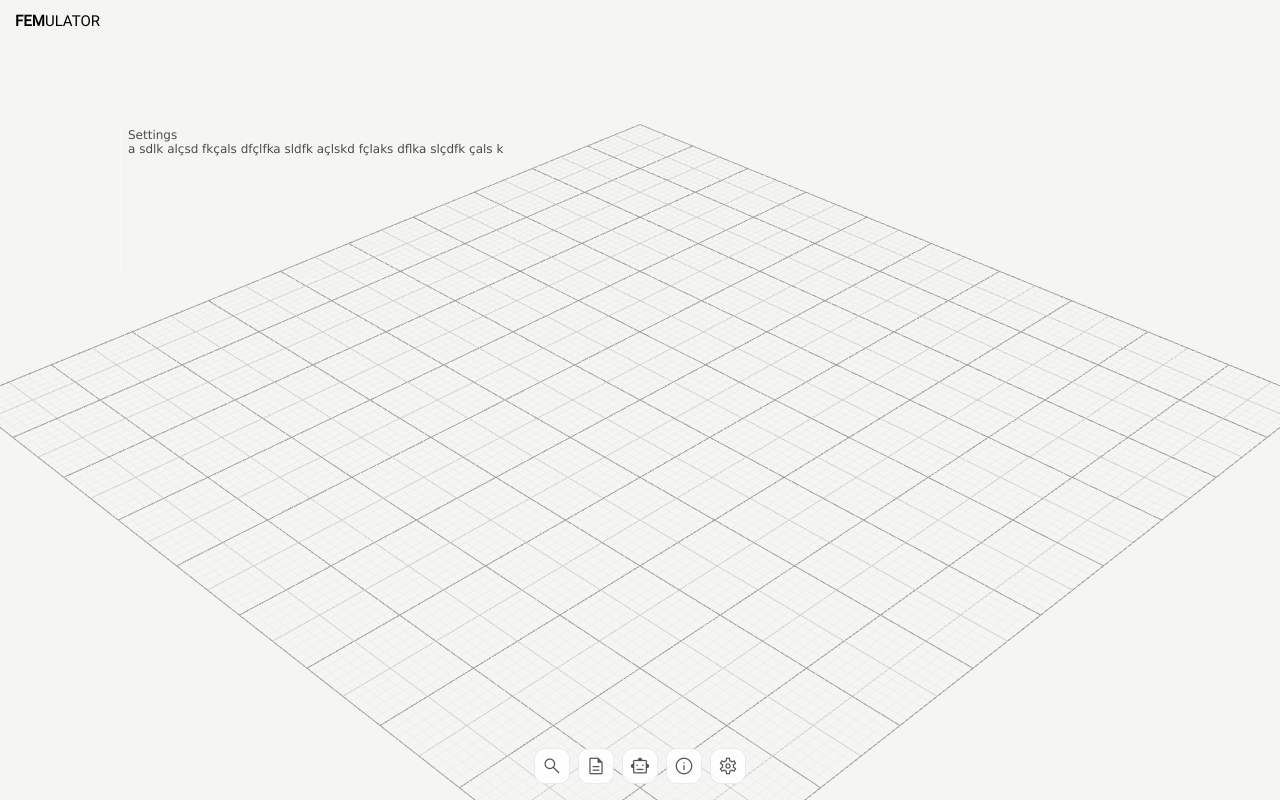
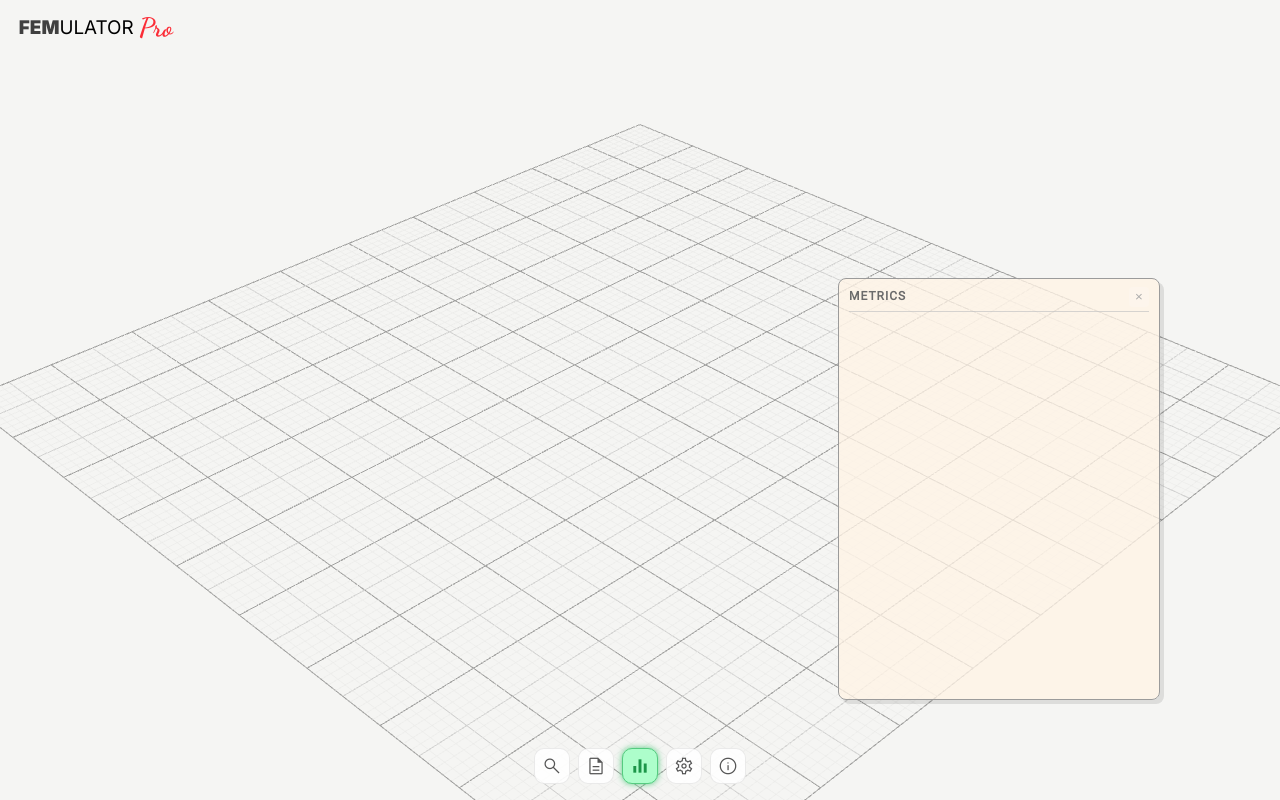
Before and after one commit to logus2k/3draw, a plain HTML site: page index.html in a window 1280 px wide. Drawn offline with Linux system fonts and the light colour scheme.

Commit message:
First version of baseline

```diff
--- a/index.html
+++ b/index.html
@@ -1,5 +1,6 @@
 <!DOCTYPE html>
 <html lang="en">
+
 <head>
 	<meta charset="UTF-8" />
 	<title>Three.js Grid + HTML Overlay</title>
@@ -11,6 +12,7 @@
 
 	<script type="text/javascript" src="./library/moveable.min.js"></script>
 </head>
+
 <body>
 
 	<div id="root">
@@ -18,12 +20,30 @@
 		<div id="ui-layer">
 			<div id="overlay">
 
-			<div id="application-logo" class="application-logo"><b>FEM</b>ULATOR</div>
+				<div>
+					<svg width="220" height="50" viewBox="0 0 350 70" xmlns="http://www.w3.org/2000/svg">
+						<defs>
+							<style type="text/css">
+								@import url('https://fonts.googleapis.com/css2?family=Dancing+Script:wght@700&amp;family=Inter:wght@400;900&amp;display=swap');
+							</style>
+						</defs>
+						<text x="30" y="50" font-family="'Inter', -apple-system, BlinkMacSystemFont, 'Segoe UI', Roboto, sans-serif" font-size="30" fill="currentColor">
+							<tspan font-weight="900" fill="#404040">FEM</tspan><tspan font-weight="400">ULATOR</tspan>
+							<tspan dx="0" dy="3" font-family="'Dancing Script', cursive" font-size="42" fill="#FB2C36">Pro</tspan>
+						</text>
+					</svg>
+				</div>
+
 				<div id="application-menu-container"></div>
 
-			<div class="hud moveable-window" id="settings-window">
-				<div class="hud-header">Settings</div>
-				<div class="hud-body">a sdlk alçsd fkçals dfçlfka sldfk açlskd fçlaks dflka slçdfk çals k</div>
+				<div class="hud metrics visible" id="hud-metrics" style="z-index: 15;">
+
+					<h1>METRICS</h1>
+					<div class="sep"></div>
+
+					<div class="metrics-container">
+					</div>
+
 				</div>
 
 			</div>
@@ -41,4 +61,5 @@
 	<script type="module" src="./script/moveable.init.js"></script>
 
 </body>
+
 </html>
--- a/script/menu.init.js
+++ b/script/menu.init.js
@@ -3,13 +3,13 @@ import { MenuManager } from './menu.manager.js';
 const menuManager = new MenuManager({
 	menuTargetId: "application-menu-container",
 	menuPosition: "bottom-center",
-	iconSize: 42,
+	iconSize: 36,
 	menuMargin: 16,
 	initialVisibility: {
 		settings: false,
 		search: false,
 		data: false,
-		assistant: false,
+		metrics: true,
 		about: false
 	}
 });
--- a/script/menu.manager.js
+++ b/script/menu.manager.js
@@ -18,10 +18,10 @@ export class MenuManager {
     constructor(config = {}) {
         this.cfg = {
             menuTargetId: config.menuTargetId || 'application-menu-container',
-            menuPosition: config.menuPosition || 'top-right',
+            menuPosition: config.menuPosition || 'bottom-center',
             iconSize: config.menuIconSize || 36,
             margin: config.menuMargin || 16,
-            panelIds: config.panelIds || ['search', 'data', 'assistant', 'about', 'settings'],
+            panelIds: config.panelIds || ['search', 'data', 'metrics', 'about', 'settings'],
             initialVisibility: config.initialVisibility || {},
         };
 
@@ -37,6 +37,8 @@ export class MenuManager {
         this.#initMenu();
         this.#initPanels();
         this.#applyInitialVisibility();
+
+        window.addEventListener('resize', () => this.#handleWindowResize());
     }
 
     // ------------------ public API ------------------
@@ -70,9 +72,9 @@ export class MenuManager {
         const items = [
             { id: 'search', icon: 'search', label: 'Search' },
             { id: 'data', icon: 'description', label: 'Data Explorer' },
-            { id: 'assistant', icon: 'smart_toy', label: 'Assistant' },
+            { id: 'metrics', icon: 'equalizer', label: 'Metrics' },
+            { id: 'settings', icon: 'settings', label: 'Settings' },
             { id: 'about', icon: 'info', label: 'About' },
-            { id: 'settings', icon: 'settings', label: 'Settings' }
         ];
 
         items.forEach(({ id, icon, label }) => {
@@ -101,26 +103,29 @@ export class MenuManager {
             const el = document.getElementById(`hud-${id}`);
             if (!el) return;
             this.panels[id] = el;
-            if (!getComputedStyle(el).position || getComputedStyle(el).position === 'static') {
-                el.style.position = 'absolute';
+
+            // Ensure we always have a close button with a working listener
+            let close = el.querySelector('.pm-close');
+            if (!close) {
+                close = document.createElement('button');
+                close.className = 'pm-close';
+                close.textContent = '×';
+                el.appendChild(close);
             }
 
-            if (!el.querySelector('.pm-close')) {
-                const close = document.createElement('button');
-                close.className = 'pm-close';
-                close.textContent = '×';
-                close.addEventListener('click', (e) => {
-                    e.stopPropagation();
-                    this.#setPanelDisplay(id, false);
-                    this.#syncMenuBtn(id, false);
-                });
-                el.appendChild(close);
-            }
+            // Always (re)attach the listener to ensure it works with this instance
+            close.onclick = (e) => {
+                e.preventDefault();
+                e.stopPropagation();
+                this.#setPanelDisplay(id, false);
+                this.#syncMenuBtn(id, false);
+            };
 
             this.#makeDraggable(el, id);
 
             el.addEventListener('mousedown', () => {
-                this.topZ += 1; el.style.zIndex = String(this.topZ);
+                this.topZ += 1;
+                el.style.zIndex = String(this.topZ);
             });
         });
     }
@@ -133,33 +138,48 @@ export class MenuManager {
         }
 
         const existingMoveable = this.moveables.get(panel);
-
         if (existingMoveable) {
             existingMoveable.destroy();
             this.moveables.delete(panel);
         }
 
-        const root = document.body;
-        const cs = getComputedStyle(panel);
+        // 1. Capture the current rendered position on screen
+        const rect = panel.getBoundingClientRect();
 
-        if (!cs.position || cs.position === 'static') {
-            panel.style.position = 'absolute';
-            panel.style.transform = 'translate(0px, 0px)';
-        }
+        // 2. Normalize positioning to Top-Left
+        // This stops the 'shaking' caused by bottom/right/align-self CSS anchors
+        panel.style.top = `${rect.top}px`;
+        panel.style.left = `${rect.left}px`;
+        panel.style.bottom = 'auto';
+        panel.style.right = 'auto';
+        panel.style.margin = '0';
+        panel.style.position = 'absolute';
+
+        // Reset transform to 0,0 since we just moved the element's actual top/left
+        panel.style.transform = 'translate(0px, 0px)';
 
         const isResizable = (id !== 'settings' && id !== 'about');
         const headerEl = panel.querySelector('h1');
 
-        const mv = new Moveable(root, {
+        const mv = new Moveable(document.body, {
             target: panel,
             draggable: true,
             resizable: isResizable,
-            origin: false
+            origin: false,
+            // NEW: Constraint properties
+            snappable: true,
+            bounds: {
+                left: 0,
+                top: 0,
+                right: window.innerWidth,
+                bottom: window.innerHeight
+            }
         });
 
         let allowDrag = false;
 
-        const pos = this.positions.get(panel) || { x: 0, y: 0 };
+        // Initialize or reset position tracker to 0,0 because we normalized the top/left above
+        const pos = { x: 0, y: 0 };
         this.positions.set(panel, pos);
 
         mv.on('dragStart', e => {
@@ -167,9 +187,7 @@ export class MenuManager {
             allowDrag = !!(headerEl && t && (t === headerEl || headerEl.contains(t)));
             if (!allowDrag) { e.stop && e.stop(); return; }
 
-            // seed draggable with the current translate so there's no initial jump
             if (e.set) e.set([pos.x, pos.y]);
-
             e.inputEvent.stopPropagation();
         })
         .on('drag', e => {
@@ -182,27 +200,26 @@ export class MenuManager {
             allowDrag = false;
         })
         .on('resizeStart', e => {
-            // seed resizable’s internal drag with the *current* translate
             e.setOrigin(['%', '%']);
             if (e.dragStart) e.dragStart.set([pos.x, pos.y]);
         })
         .on('resize', e => {
             const { target, width, height, drag } = e;
-            const [bx, by] = drag.beforeTranslate;
 
             target.style.width = `${width}px`;
             target.style.height = `${height}px`;
-            target.style.transform = `translate(${bx}px, ${by}px)`;
 
-            pos.x = bx; pos.y = by;
+            const [x, y] = drag.beforeTranslate;
+            target.style.transform = `translate(${x}px, ${y}px)`;
+
+            pos.x = x;
+            pos.y = y;
         })
-        .on('resizeEnd', e => {
-            this.#applyControlStyles(mv);
+        .on('resizeEnd', () => {
             mv.updateRect();
         });
 
         this.moveables.set(panel, mv);
-
         mv.updateRect();
         this.#applyControlStyles(mv);
     }
@@ -289,4 +306,48 @@ export class MenuManager {
         const b = btns[idx];
         if (b) b.classList.toggle('active', !!active);
     }
+
+    #handleWindowResize() {
+        const newBounds = {
+            left: 0,
+            top: 0,
+            right: window.innerWidth,
+            bottom: window.innerHeight
+        };
+
+        this.moveables.forEach((mv, panel) => {
+            // 1. Update the Moveable instance bounds
+            mv.bounds = newBounds;
+
+            // 2. Get current position data
+            const rect = panel.getBoundingClientRect();
+            const pos = this.positions.get(panel) || { x: 0, y: 0 };
+
+            let adjustedX = pos.x;
+            let adjustedY = pos.y;
+
+            // 3. Logic to "push" the window back inside if the browser shrank
+            // Check right edge
+            if (rect.right > window.innerWidth) {
+                adjustedX -= (rect.right - window.innerWidth);
+            }
+            // Check bottom edge
+            if (rect.bottom > window.innerHeight) {
+                adjustedY -= (rect.bottom - window.innerHeight);
+            }
+            // Ensure it doesn't go past top/left (0,0)
+            if (rect.left < 0) adjustedX -= rect.left;
+            if (rect.top < 0) adjustedY -= rect.top;
+
+            // 4. Apply adjustments if needed
+            if (adjustedX !== pos.x || adjustedY !== pos.y) {
+                pos.x = adjustedX;
+                pos.y = adjustedY;
+                panel.style.transform = `translate(${pos.x}px, ${pos.y}px)`;
+            }
+
+            // 5. Refresh Moveable's internal cache
+            mv.updateRect();
+        });
+    }
 }
--- a/script/scene.js
+++ b/script/scene.js
@@ -6,7 +6,7 @@ export class MillimetricScene {
         this.container = container;
 
         this.scene = new THREE.Scene();
-        this.scene.background = new THREE.Color(0xf5f5f3);
+        this.scene.background = new THREE.Color(0xf5f5f3); // Light theme background
 
         this.camera = new THREE.PerspectiveCamera(
             25,
@@ -16,43 +16,59 @@ export class MillimetricScene {
         );
 
         // Renderer Setup
-        this.renderer = new THREE.WebGLRenderer({ antialias: true });
-        this.renderer.setPixelRatio(window.devicePixelRatio);
+        this.renderer = new THREE.WebGLRenderer({
+            antialias: true,
+            powerPreference: "low-power" // Prefers integrated GPU to save energy
+        });
+
+        // Limit pixel ratio to 2. High-DPI (Retina) screens often
+        // try to render 3x or 4x, which destroys GPU performance.
+        this.renderer.setPixelRatio(Math.min(window.devicePixelRatio, 2));
         this.renderer.setSize(container.clientWidth, container.clientHeight);
         container.appendChild(this.renderer.domElement);
 
         // Controls Setup
         this.controls = new OrbitControls(this.camera, this.renderer.domElement);
-        this.controls.enableDamping = true;
-        this.controls.dampingFactor = 0.08;
+
+        // DISABLING DAMPING: This ensures that when you stop moving the mouse,
+        // the 'change' event stops firing immediately, dropping GPU usage to 0%.
+        this.controls.enableDamping = false;
+
         this.controls.screenSpacePanning = false;
-
-        // FIX: Set minDistance low (1) to prevent clamping the calculated "zoom-in" position
         this.controls.minDistance = 1;
         this.controls.maxDistance = 1000;
-        this.controls.maxPolarAngle = Math.PI / 2.0
+        this.controls.maxPolarAngle = Math.PI / 2.0;
+
+        // ---------------------------------------------------------
+        // ON-DEMAND RENDERING: No requestAnimationFrame loop.
+        // The scene only draws when the camera actually moves.
+        // ---------------------------------------------------------
+        this.controls.addEventListener('change', () => this.render());
 
         this.#addLights();
         this.#addMillimetricGrid();
-
-        // Use #onResize to set the initial position/aspect ratio
         this.#onResize();
 
         window.addEventListener('resize', () => this.#onResize());
-        this.#animate();
+
+        // Initial Draw
+        this.render();
+    }
+
+    render() {
+        this.renderer.render(this.scene, this.camera);
     }
 
     #addLights() {
         const ambient = new THREE.AmbientLight(0xffffff, 0.6);
         const dir = new THREE.DirectionalLight(0xffffff, 0.6);
         dir.position.set(10, 20, 10);
-
         this.scene.add(ambient, dir);
     }
 
     #addMillimetricGrid() {
-        const size = 100; // logical "mm" units
-
+        const size = 100;
+        // Grid Helpers are efficient because they use LineSegments
         const grid1 = new THREE.GridHelper(size, size, 0xd8d8d8, 0xd8d8d8);
         grid1.material.opacity = 0.25;
         grid1.material.transparent = true;
@@ -80,29 +96,15 @@ export class MillimetricScene {
         const distanceH = (gridSize / 2) / (halfFovTan * aspect);
         const requiredDistance = Math.max(distanceV, distanceH);
 
-        // TEMPORARILY disable maxDistance to test
-        const originalMaxDist = this.controls.maxDistance;
-        this.controls.maxDistance = 10000; // Very large number
-
         const margin = 0.5;
         const distance = requiredDistance * margin;
-
-        // Log the values to see what's happening
-        console.log({
-            window: `${w}x${h}`,
-            aspect: aspect.toFixed(3),
-            distanceV: distanceV.toFixed(2),
-            distanceH: distanceH.toFixed(2),
-            finalDistance: distance.toFixed(2),
-            isHorizontalLimiting: distanceH > distanceV
-        });
 
         this.camera.position.set(distance, distance * 0.9, distance);
         this.camera.lookAt(0, 0, 0);
         this.controls.target.set(0, 0, 0);
 
-        // Update controls without damping interference
         this.controls.update();
+        this.render(); // Redraw after repositioning
     }
 
     #onResize() {
@@ -113,13 +115,6 @@ export class MillimetricScene {
         this.camera.updateProjectionMatrix();
         this.renderer.setSize(w, h);
 
-        // Recalculate camera position after aspect ratio update
         this.#fitGridToView(this.gridSize);
     }
-
-    #animate() {
-        requestAnimationFrame(() => this.#animate());
-        this.controls.update();
-        this.renderer.render(this.scene, this.camera);
-    }
 }
--- a/style/hud.css
+++ b/style/hud.css
@@ -1,12 +1,13 @@
 :root {
-    --hud-accent: #33FF33;
-    --hud-warm: #FFB000;
-    --hud-fg: #4c4c4c;
-    --hud-fg-dim: #cfcfcf;
-    --hud-bg: rgba(12, 14, 24, .58);
-    --hud-bg-hover: rgb(24, 24, 24);
-    --hud-border: rgba(255, 255, 255, .14);
-    --hud-shadow: 0 2px 8px rgba(0, 0, 0, 0.55);
+    /* Sketchy Light Theme Palette */
+    --hud-accent: #2266ff;        /* Blueprint blue or classic ink blue */
+    --hud-warm: #e63946;          /* Red pen for highlights */
+    --hud-fg: #b0b0b0;            /* Pencil lead grey */
+    --hud-fg-dim: #b0b0b0;        /* Light pencil strokes */
+    --hud-bg: #dfdfdf;            /* Pure paper white */
+    --hud-bg-hover: #fcfcfc;
+    --hud-border: #000000;        /* Strong ink line */
+    --hud-shadow: 4px 4px 0px rgba(0, 0, 0, 0.1); /* "Hard" drop shadow for a 2D feel */
 }
 
 /* Moveable.js CSS rules */
@@ -25,30 +26,15 @@
 /* Core HUD */
 .hud {
     position: absolute;
-    top: 12px;
     color: var(--hud-fg);
-    /*background: linear-gradient(180deg, rgba(255, 255, 255, .02), rgba(0, 0, 0, .06)), var(--hud-bg);*/
-
-    /* Resting state: almost invisible border */
-    border: 0.5px solid rgba(255, 255, 255, 0.2);
+    border: 0.5px solid #9a9a9a;
+    box-shadow: var(--hud-shadow);
+    padding: 10px;
+    font-family: 'Roboto', sans-serif;
     border-radius: 8px;
-
-    padding: 7px;
-    pointer-events: all;
     user-select: none;
-
-    border-color: rgba(255, 255, 255, 0.28);
-
-    box-shadow: var(--hud-shadow-strong),
-                inset 0 1px 0 rgba(255, 255, 255, 0.10);
-
-
-    z-index: 10;
-    min-width: 260px;
-    min-height: 160px;
-    font: 12px Verdana, Geneva, Tahoma, sans-serif;
-    box-sizing: border-box;
-    overflow: auto;
+    -webkit-user-select: none;
+    resize: none;
 }
 
 /* Hover / focus: visible border */
@@ -67,16 +53,23 @@
 }
 
 /* Positions */
-.hud.assistant {
-    bottom: 50px;
-    right: 20px;
-	width: 750px;
-	height: 400px;
+.hud.metrics {
+    bottom: 100px;
+    right: 120px;
+    width: 300px;
+    height: 400px;
     display: flex;
     flex-direction: column;
-	align-self: flex-end;
-    min-width: 500px;
-    min-height: 360px;
+    align-self: flex-end;
+    min-width: 300px;
+    min-height: 400px;
+    max-width: 300px;
+    background-color: #fff4e5c5;
+}
+
+.hud.metrics:hover {
+    background-color: #fff4e5;
+	cursor: text;
 }
 
 .hud.search {
@@ -195,24 +188,13 @@
 	margin-bottom: 25px;
 }
 
-
 .hud h1 {
-    font-size: 14px;
-    margin: 0px 8px 0px 8px;
-    font-weight: 700;
-    letter-spacing: 0.2px;
-    color: var(--hud-warm);
-    margin: 0px 0px 0px 0px;
-    padding: 5px 30px 5px 5px;
-}
-
-.hud {
-    user-select: none;
-    -webkit-user-select: none;
-	resize: none;
-}
-
-.hud h1 {
+    font-size: 12px;
+    font-family: 'Roboto', sans-serif;
+    letter-spacing: 1px;
+    margin: 0px 0px 8px 0px;
+    color: #696969;
+    font-weight: 900;
     cursor: move;
 }
 
@@ -225,7 +207,6 @@
 
 /* Visibility system (panels hidden by default) */
 [id^="hud-"] {
-	background: rgba(0, 0, 0, .55);
 	color: #bdbdbd;
 	opacity: 0;
 	visibility: hidden;
@@ -239,11 +220,7 @@
 	filter: saturate(1);
 }
 
-[id^="hud-"].visible:hover {
-	color: var(--hud-accent);
-	background: var(--hud-bg-hover);
-	opacity: .98;
-}
+
 
 /* About */
 #hud-about {
@@ -357,10 +334,10 @@ summary::-webkit-details-marker {
 	cursor: pointer;
 }
 
-.sep {
-	height: 0.5px;
-	background: rgba(255, 255, 255, .12);
-	margin: 0px;
+.hud .sep {
+    height: 0.5px;
+    background: #c4c4c4b5;
+    margin: 0px 0px 10px 0px;
 }
 
 .inline-controls {
--- a/style/menu.css
+++ b/style/menu.css
@@ -54,13 +54,11 @@
 }
 
 .pm-menu button.active {
-	outline: none;
-	border: 1px solid #FFB000;
-	/* active border = orange */
-	box-shadow: 0 0 6px #FFB000;
-	/* optional orange glow */
-	color: #FFB000;
-	/* active icon = orange */
+    outline: none;
+    border: 1px solid #55cb80;
+    box-shadow: 0 0 6px #55cb80;
+    color: #1c9649;
+    background-color: #adfecb;
 }
 
 .pm-menu .material-symbols-outlined {
@@ -96,13 +94,14 @@
     border: none;
     border-radius: 4px;
     background: rgba(255, 255, 255, 0.1);
-    color: #000000;
+    color: #aaaaaa;
     cursor: pointer;
     line-height: 1;
 }
 
 .pm-close:hover {
-	background: rgb(255, 176, 0, 0.85);
+    background: #FFA2A2;
+	color: #333333;
 }
 
 /* ───────────────── Light Theme Menu ───────────────── */
@@ -113,17 +112,6 @@
 	border: 1px solid rgba(0, 0, 0, 0.08);
 }
 
-.pm-menu button:hover {
-	background: rgba(240, 240, 240, 1);
-	color: #000;
-}
-
-.pm-menu button.active {
-	border-color: rgba(0, 0, 0, 0.35);
-	box-shadow: 0 0 0 2px rgba(0, 0, 0, 0.12);
-	color: #000;
-}
-
 .pm-bottom-center {
 	bottom: var(--pm-m, 16px);
 	left: 50%;
--- a/style/style.css
+++ b/style/style.css
@@ -56,11 +56,3 @@ html, body {
 #overlay {
 	pointer-events: none;
 }
-
-.application-logo {
-    position: absolute;
-    top: 12px;
-    left: 15px;
-    font-family: 'Roboto';
-    font-size: 15px;
-}
```
Lines whose indentation alone changed are shown as unchanged.
